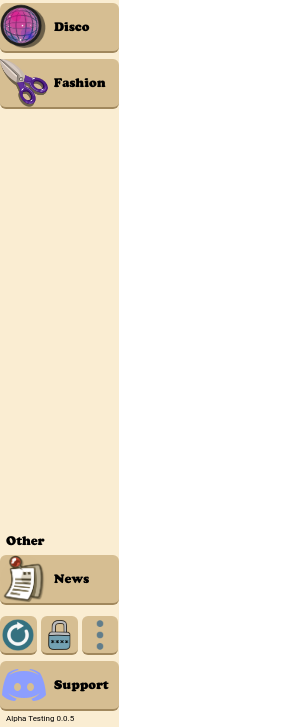
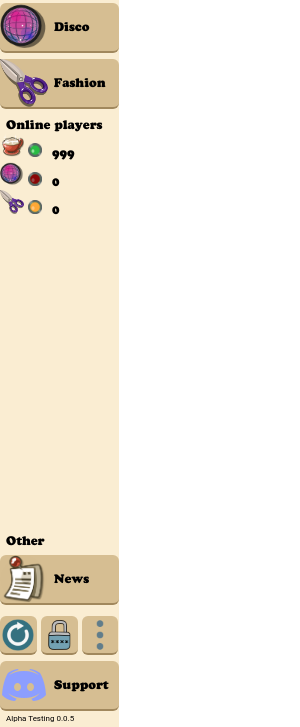
Before and after one commit to GGR-Devs/GGReborn-App, an Electron app: page app/src/views/game.html in a window 300 px wide. Both pictures are taken after a click on the element 24 px from the left and 21 px from the top of the page. Shown: the part 117-844 px from the top of the page. Drawn offline with Linux system fonts and the light colour scheme; files that its build step writes are made by us from their sources; no server answers.

Commit message:
Server status / players show
Testing the ideas

```diff
--- a/app/src/styles/game.css
+++ b/app/src/styles/game.css
@@ -202,6 +202,12 @@
     height: 32px;
 }
 
+.menu-item-online img {
+    width: 24px;
+    height: 24px;
+}
+
+
 #titlebar-image {
     position: fixed;
     object-fit: cover;
--- a/app/src/views/game.html
+++ b/app/src/views/game.html
@@ -20,6 +20,7 @@
             <img src="../assets/buttons/menu.png" class="icon" draggable="false">
           </div>
           <div id="menu" style="display:none">
+
             <a id="menu-items-title" draggable="false" class="text">Discover games</a>
             <div class="menu-item" title="Create your own Café!">
               <img src="../assets/buttons/cafe_logo.png" class="icon" draggable="false">
@@ -33,6 +34,24 @@
               <img src="../assets/buttons/fashion_logo.png" class="icon" draggable="false">
               <a id="menu-items-text" draggable="false" class="text">Fashion</a>
             </div>
+
+            <a id="menu-items-title" draggable="false" class="text">Online players</a>
+            <div class="menu-item-online">
+              <img src="../assets/buttons/cafe_logo.png" class="icon" draggable="false">
+              <img src="../assets/servers/online.png" class="server-status" draggable="false" title="Online" style="width: 14px; height: 14px;">
+              <a id="menu-items-text" draggable="false" class="text">999</a>
+            </div>
+            <div class="menu-item-online">
+              <img src="../assets/buttons/disco_logo.png" class="icon" draggable="false">
+              <img src="../assets/servers/offline.png" class="server-status" draggable="false" title="Offline" style="width: 14px; height: 14px;">
+              <a id="menu-items-text" draggable="false" class="text">0</a>
+            </div>
+            <div class="menu-item-online">
+              <img src="../assets/buttons/fashion_logo.png" class="icon" draggable="false">
+              <img src="../assets/servers/maintence.png" class="server-status" draggable="false" title="Maintence" style="width: 14px; height: 14px;">
+              <a id="menu-items-text" draggable="false" class="text">0</a>
+            </div>
+
             <div id="menu-others" class="">
               <a id="menu-items-title" draggable="false" class="text">Other</a>
               <br>
```
Also changed, not shown: app/src/assets/servers/maintence.png (added), app/src/assets/servers/offline.png (added), app/src/assets/servers/online.png (added).
